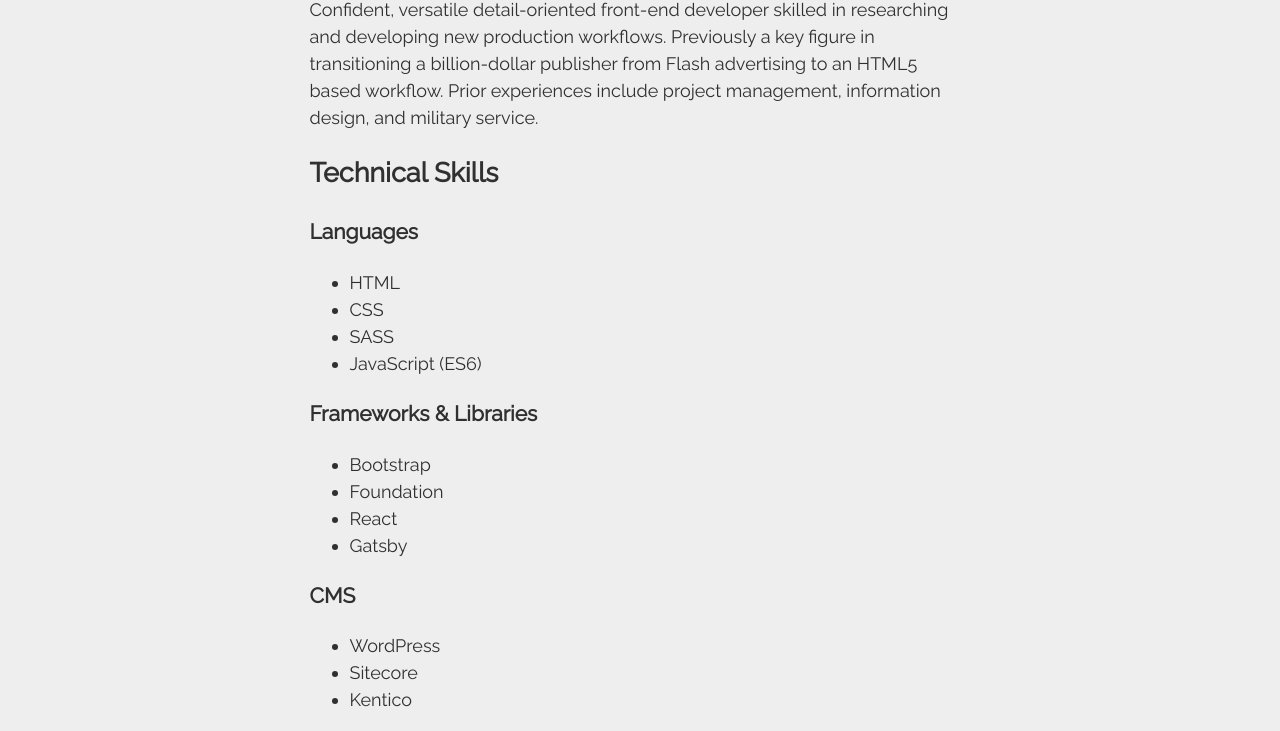
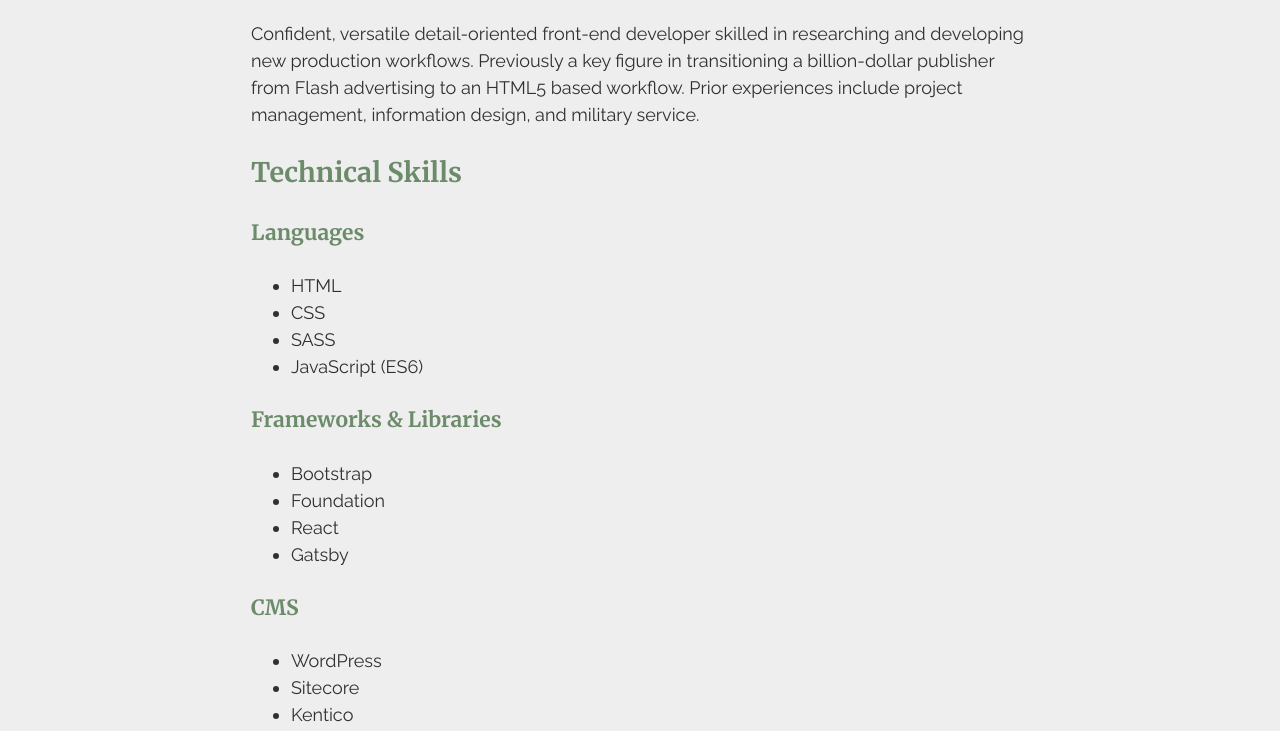
Before and after one commit to RCAbney/rcabney-archived, a Gatsby site: page /me in a window 1280 px wide. Shown: the part 179-910 px from the top of the page. Built offline with nearby package versions, Linux system fonts and the light colour scheme; Gatsby itself is replaced by a stand-in of ours.

Commit message:
refactor scss to include vars and style tweaks to post resume padding

```diff
--- a/src/pages/me.js
+++ b/src/pages/me.js
@@ -3,11 +3,10 @@ import Layout from "../components/layout"
 import SEO from "../components/seo"
 
 const MePage = () => {
-
   return (
     <Layout>
       <SEO title="Me" />
-      <section className="intro">
+      <section className="resume">
         <h1>About Me</h1>
         <p>
           {" "}
--- a/src/styles/layout.scss
+++ b/src/styles/layout.scss
@@ -6,21 +6,40 @@
   box-sizing: border-box;
 }
 
+:root {
+  --spacing: 1.5rem;
+  --sans-serif: "Raleway", sans-serif;
+  --serif: "Merriweather", serif;
+  --brand-primary: #6c8b6b;
+  --primary-text: rgba(0, 0, 0, 0.8);
+}
+
 html {
   font-size: 100%;
 }
 
 body {
   background-color: #eee;
-  color: rgba(0, 0, 0, 0.8);
+  color: var(--primary-text);
   line-height: 1.5;
   font-size: 1.125rem;
-  font-family: "Raleway", sans-serif;
+  font-family: var(--sans-serif);
+}
+
+h1,
+h2,
+h3,
+h4,
+h5,
+h6 {
+  font-family: var(--serif);
+  font-weight: 700;
+  color: var(--brand-primary);
 }
 
 header {
   background-color: #000;
-  border-bottom: 4px solid #6c8b6b;
+  border-bottom: 4px solid var(--brand-primary);
 }
 
 nav {
@@ -55,7 +74,7 @@ nav {
   a {
     color: #fff;
     text-decoration: none;
-    padding: 0 1.5rem;
+    padding: 0 var(--spacing);
 
     &:last-child {
       padding-right: 0;
@@ -69,7 +88,7 @@ nav {
   margin: 0 auto 2rem auto;
   display: grid;
   grid-template-columns: repeat(auto-fill, minmax(350px, 1fr));
-  grid-gap: 1rem;
+  grid-gap: var(--spacing);
 }
 
 .card {
@@ -80,14 +99,16 @@ nav {
   flex-direction: column;
   h2 {
     margin: 0;
-    font-family: "Merriweather", serif;
-    font-weight: 700;
-    color: #6c8b6b;
+    color: var(--brand-primary);
     .folio-link {
       color: inherit;
       text-decoration: none;
     }
   }
+}
+
+.card > * + * {
+  margin-bottom: var(--spacing);
 }
 
 .folio-image {
@@ -118,12 +139,8 @@ nav {
     padding: 0.5rem;
     border-radius: 6px;
     color: #fff;
-    background-color: #485B48;
+    background-color: #485b48;
   }
-}
-
-.post {
-  padding: 1rem;
 }
 
 .footer-content,
@@ -145,11 +162,16 @@ footer {
 }
 
 article.post,
-section.intro {
-  margin: 0 auto;
-  max-width: 60ch;
-  h1 {
-    font-family: "Merriweather", serif;
-    color: #6c8b6b;
-  }
+section.intro,
+section.resume {
+  margin-left: auto;
+  margin-right: auto;
+  padding: var(--spacing);
+  max-width: 75ch;
 }
+
+article.post > * + *,
+section.resume > * + *,
+section.intro > * + * {
+  margin-bottom: var(--spacing);
+}
```
